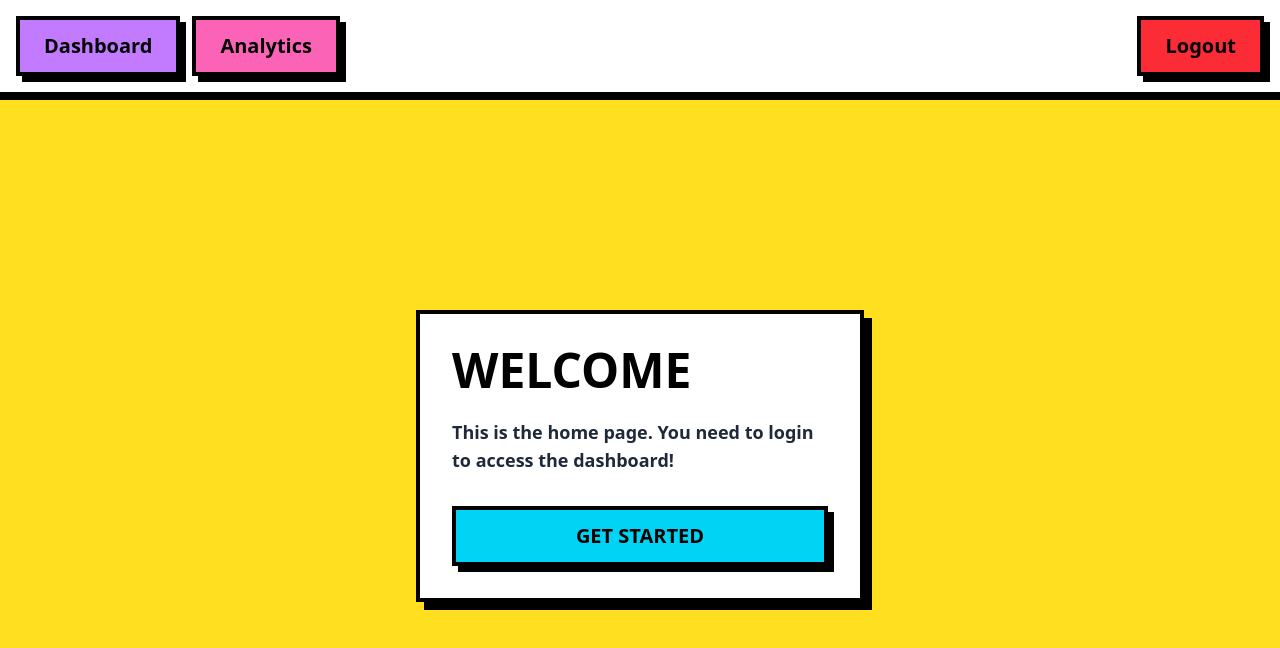
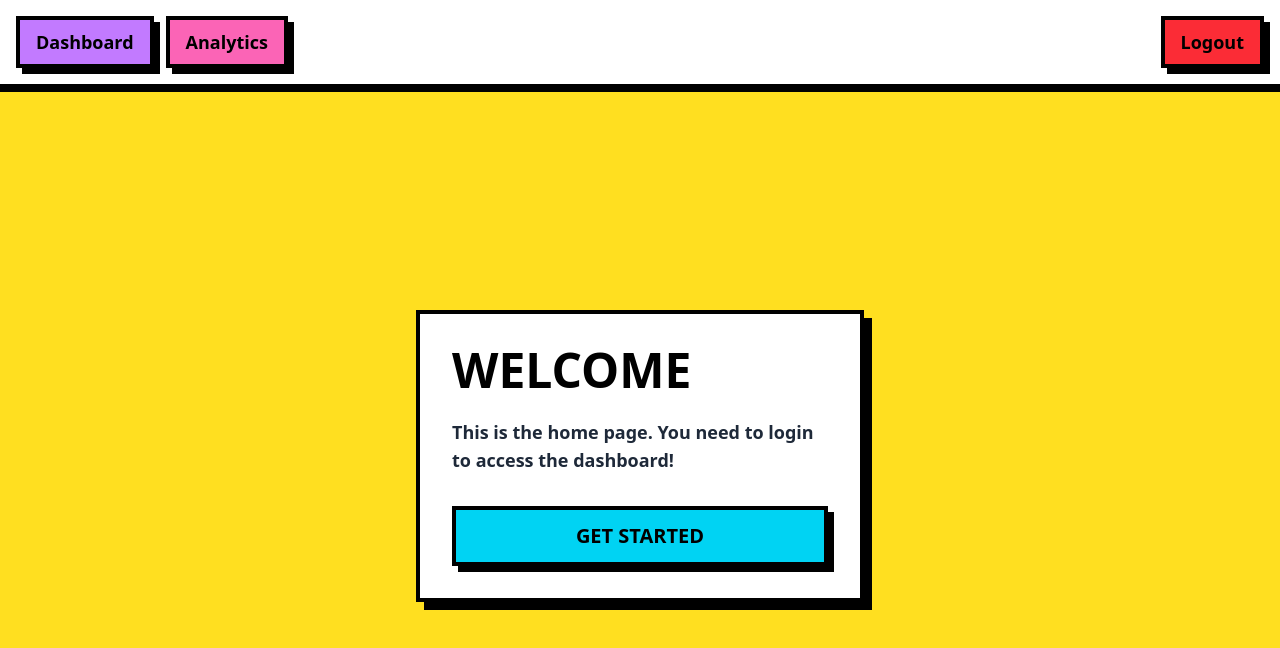
Before and after one commit to homayounmmdy/neo-brutalism-dashboard-template, a Next.js app: page / in a window 1280 px wide. Shown: the top 648 px of the page. Built offline with nearby package versions, Linux system fonts and the light colour scheme.

Commit message:
Add comprehensive button size options
- Implement xs, sm, md, lg, xl button sizes
- Maintain lg as default for backward compatibility
- Provide consistent padding and typography scaling

```diff
--- a/app/components/Button.tsx
+++ b/app/components/Button.tsx
@@ -5,10 +5,21 @@ const Button: React.FC<ButtonType> = ({
    children,
    className,
    color,
+   buttonSize = "lg",
    ...rest
 }) => {
+   const buttonSizeClasses = {
+      xs: "px-2 py-1 text-sm",
+      sm: "px-3 py-1.5 text-base",
+      md: "px-4 py-2 text-lg",
+      lg: "px-6 py-3 text-xl", // default
+      xl: "px-8 py-4 text-2xl",
+   };
    return (
-      <button className={`btn ${color} ${className}`} {...rest}>
+      <button
+         className={`btn ${color} ${buttonSizeClasses[buttonSize]} ${className}`}
+         {...rest}
+      >
          {children}
       </button>
    );
--- a/app/components/Navigation.tsx
+++ b/app/components/Navigation.tsx
@@ -25,6 +25,7 @@ const Navigation = () => {
                {navItems.map((item) => (
                   <Button
                      key={item.label}
+                     buttonSize="md"
                      onClick={() => router.push(item.href)}
                      className={item.color}
                   >
@@ -32,7 +33,7 @@ const Navigation = () => {
                   </Button>
                ))}
             </div>
-            <Button onClick={handleLogout} color="btn-red">
+            <Button onClick={handleLogout} buttonSize="md" color="btn-red">
                Logout
             </Button>
          </div>
--- a/app/globals.css
+++ b/app/globals.css
@@ -2,7 +2,7 @@
 
 @layer utilities {
    .btn {
-      @apply cursor-pointer px-6 py-3 font-black text-xl border-4 border-black active:shadow-none shadow-[6px_6px_0px_0px_rgba(0,0,0,1)] hover:shadow-none hover:translate-x-0.5 hover:translate-y-0.5 transition-all;
+      @apply cursor-pointer  font-black  border-4 border-black active:shadow-none shadow-[6px_6px_0px_0px_rgba(0,0,0,1)] hover:shadow-none hover:translate-x-0.5 hover:translate-y-0.5 transition-all;
    }
    .btn-null {
       @apply !border-none shadow-none p-0 text-base;
--- a/app/types/FormFiledType.tsx
+++ b/app/types/FormFiledType.tsx
@@ -5,6 +5,7 @@ type ColorsVariant = "yellow" | "cyan" | "red";
 export type ButtonType = {
    children?: React.ReactNode;
    color?: `btn-${ColorsVariant}` | "btn-null";
+   buttonSize?: "sm" | "md" | "lg" | "xl";
 } & React.ButtonHTMLAttributes<HTMLButtonElement>;
 
 export type InputType = {
```
